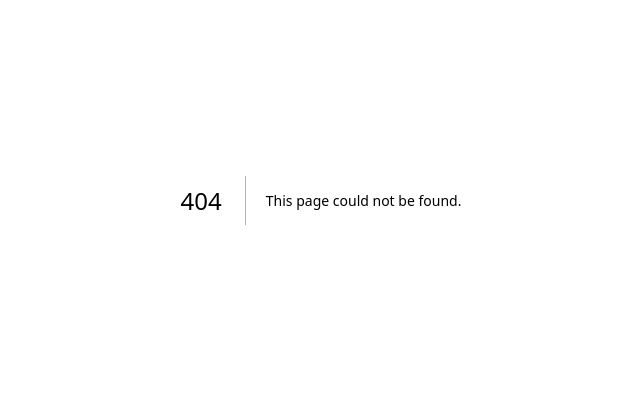
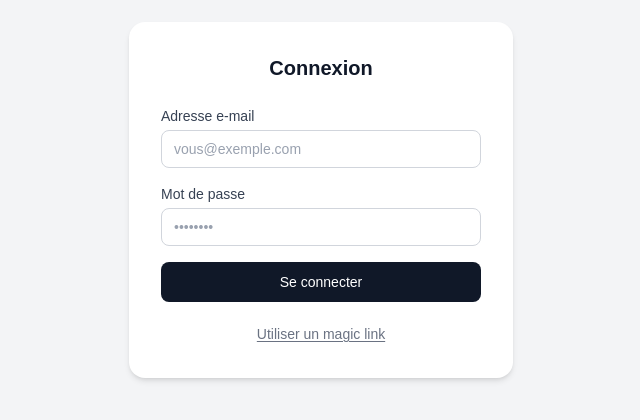
Before and after one commit to volante-dev/volante-auth, a Next.js app: page /login in a window 1280 px wide. Before the commit this address had no page. Shown: the part 200-620 px from the top of the page, without its empty margins (319-959 px from the left). Built offline with nearby package versions, Linux system fonts and the light colour scheme; no server answers.

Commit message:
feat: add login page with email/password and magic link

```diff
--- /dev/null
+++ b/app/login/page.tsx
@@ -0,0 +1,143 @@
+'use client'
+
+import { Suspense, useState, FormEvent } from 'react'
+import { useRouter, useSearchParams } from 'next/navigation'
+import { supabase } from '@/lib/supabase'
+
+function buildCallbackUrl(next: string | null): string {
+  return `https://auth.vlnt.st/auth/callback?next=${encodeURIComponent(next ?? '/oauth/consent')}`
+}
+
+function LoginPageInner() {
+  const router = useRouter()
+  const searchParams = useSearchParams()
+  const next = searchParams.get('next')
+
+  const [mode, setMode] = useState<'password' | 'magic'>('password')
+  const [email, setEmail] = useState('')
+  const [password, setPassword] = useState('')
+  const [error, setError] = useState<string | null>(null)
+  const [success, setSuccess] = useState<string | null>(null)
+  const [loading, setLoading] = useState(false)
+
+  async function handlePasswordLogin(e: FormEvent<HTMLFormElement>) {
+    e.preventDefault()
+    setError(null)
+    setSuccess(null)
+    setLoading(true)
+    const { error: authError } = await supabase.auth.signInWithPassword({ email, password })
+    setLoading(false)
+    if (authError) {
+      setError(authError.message)
+      return
+    }
+    router.push(next ?? '/oauth/consent')
+  }
+
+  async function handleMagicLink(e: FormEvent<HTMLFormElement>) {
+    e.preventDefault()
+    setError(null)
+    setSuccess(null)
+    setLoading(true)
+    const { error: authError } = await supabase.auth.signInWithOtp({
+      email,
+      options: { emailRedirectTo: buildCallbackUrl(next) },
+    })
+    setLoading(false)
+    if (authError) {
+      setError(authError.message)
+      return
+    }
+    setSuccess('Lien envoyé ! Vérifiez votre boîte mail.')
+  }
+
+  function switchMode() {
+    setError(null)
+    setSuccess(null)
+    setMode((m) => (m === 'password' ? 'magic' : 'password'))
+  }
+
+  return (
+    <div className="min-h-screen bg-gray-100 flex items-center justify-center px-4">
+      <div className="bg-white rounded-2xl shadow-md w-full max-w-sm p-8">
+        <h1 className="text-xl font-semibold text-gray-900 mb-6 text-center">
+          Connexion
+        </h1>
+
+        <form onSubmit={mode === 'password' ? handlePasswordLogin : handleMagicLink} className="space-y-4">
+          <div>
+            <label htmlFor="email" className="block text-sm font-medium text-gray-700 mb-1">
+              Adresse e-mail
+            </label>
+            <input
+              id="email"
+              type="email"
+              autoComplete="email"
+              required
+              value={email}
+              onChange={(e) => setEmail(e.target.value)}
+              className="w-full rounded-lg border border-gray-300 px-3 py-2 text-sm text-gray-900 placeholder-gray-400 focus:outline-none focus:ring-2 focus:ring-gray-400 focus:border-transparent"
+              placeholder="vous@exemple.com"
+            />
+          </div>
+
+          {mode === 'password' && (
+            <div>
+              <label htmlFor="password" className="block text-sm font-medium text-gray-700 mb-1">
+                Mot de passe
+              </label>
+              <input
+                id="password"
+                type="password"
+                autoComplete="current-password"
+                required
+                value={password}
+                onChange={(e) => setPassword(e.target.value)}
+                className="w-full rounded-lg border border-gray-300 px-3 py-2 text-sm text-gray-900 placeholder-gray-400 focus:outline-none focus:ring-2 focus:ring-gray-400 focus:border-transparent"
+                placeholder="••••••••"
+              />
+            </div>
+          )}
+
+          {error && (
+            <p className="text-sm text-red-600">{error}</p>
+          )}
+
+          {success && (
+            <p className="text-sm text-green-600">{success}</p>
+          )}
+
+          <button
+            type="submit"
+            disabled={loading}
+            className="w-full rounded-lg bg-gray-900 text-white text-sm font-medium py-2.5 hover:bg-gray-700 focus:outline-none focus:ring-2 focus:ring-gray-500 disabled:opacity-50 disabled:cursor-not-allowed transition-colors"
+          >
+            {loading
+              ? 'Chargement…'
+              : mode === 'password'
+              ? 'Se connecter'
+              : 'Envoyer le lien'}
+          </button>
+        </form>
+
+        <div className="mt-5 text-center">
+          <button
+            type="button"
+            onClick={switchMode}
+            className="text-sm text-gray-500 hover:text-gray-800 underline underline-offset-2 transition-colors"
+          >
+            {mode === 'password' ? 'Utiliser un magic link' : 'Utiliser un mot de passe'}
+          </button>
+        </div>
+      </div>
+    </div>
+  )
+}
+
+export default function LoginPage() {
+  return (
+    <Suspense fallback={null}>
+      <LoginPageInner />
+    </Suspense>
+  )
+}
```
